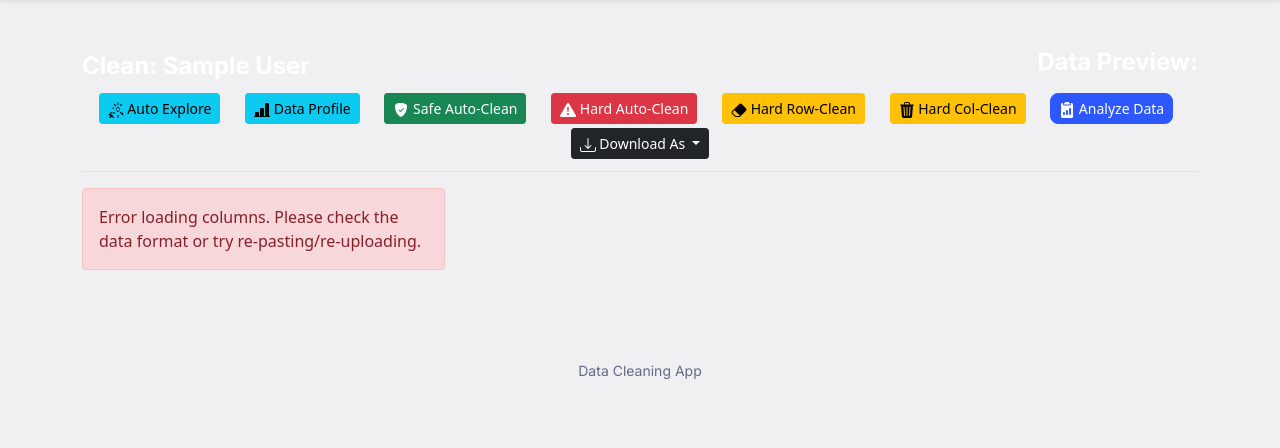
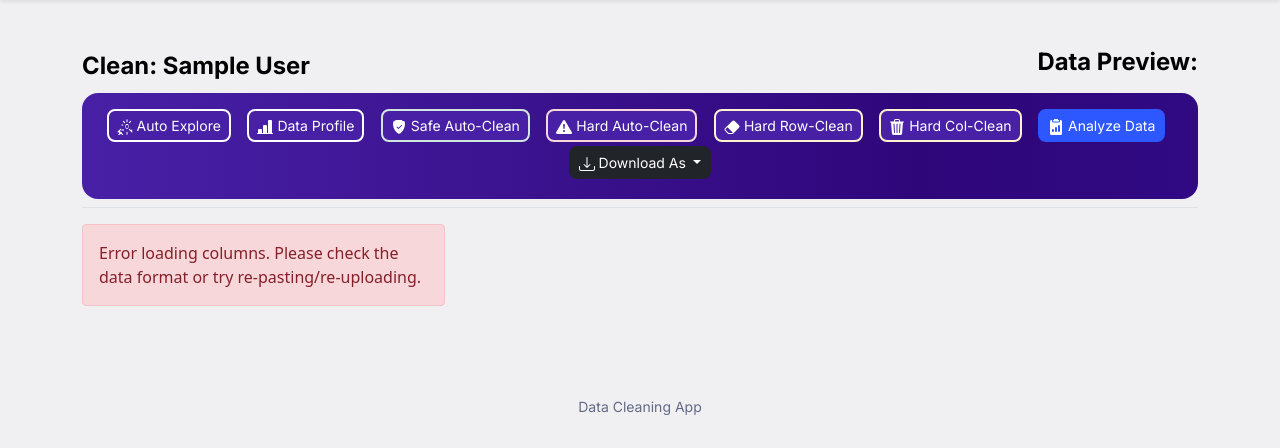
Before and after one commit to PriyanujBoruah/Data-Project, a Flask app: template templates/clean.html in a window 1280 px wide. Shown: the part 56-504 px from the top of the page. Run offline with Flask 2, Linux system fonts and the light colour scheme; the template is opened without the code that fills it, so the values that code supplies are empty; the visitor is signed in with stand-in values (Sample User, id 1).

Commit message:
Update style.css

```diff
--- a/static/css/style.css
+++ b/static/css/style.css
@@ -263,3 +263,166 @@ select[multiple] {
     h2.h4 { font-size: 1.2rem; } /* Adjust heading size */
     .profile-section .profile-stats .col-lg-4 { margin-bottom: 0.5rem; } /* Add space between stat columns on smaller screens */
 }
+
+
+
+
+
+
+
+
+
+
+
+
+
+
+
+
+
+
+.me-3 {
+    color: #000 !important;
+}
+.mb-3 {
+    color: #000;
+}
+
+.btn-toolbar {
+    background: #4820A6;
+    background: linear-gradient(90deg,rgba(72, 32, 166, 1) 0%, rgba(47, 6, 122, 1) 75%, rgba(48, 10, 131, 1) 100%);
+    border-radius: 1rem;
+    padding: 1rem;
+    width: 100%;
+}
+button {
+    border-radius: 0.5rem !important;
+    border-width: 2px !important;
+    font-family: "Inter", sans-serif;
+}
+.btn {
+    border-radius: 0.5rem !important;
+    border-width: 2px !important;
+    font-family: "Inter", sans-serif;
+}
+.btn-info {
+    background-color: #4820A6 !important;
+    color: #FFFFFF;
+    border-color: #FFFFFF !important;
+}
+.btn-info:hover {
+    background-color: #FFFFFF !important;
+}
+.btn-success {
+    background-color: #4820A6 !important;
+    color: #FFFFFF;
+    border-color: #D1E7DD !important;
+}
+.btn-success:hover {
+    background-color: #D1E7DD !important;
+    color: #000000;
+}
+.btn-danger {
+    background-color: #4820A6 !important;
+    color: #FFFFFF;
+    border-color: #F8D7DA !important;
+}
+.btn-danger:hover {
+    background-color: #F8D7DA !important;
+    color: #000000;
+}
+.btn-warning {
+    background-color: #4820A6 !important;
+    color: #FFFFFF;
+    border-color: #FFF3CD !important;
+}
+.btn-warning:hover {
+    background-color: #FFF3CD !important;
+    color: #000000;
+}
+
+#cleaningAccordion {
+    padding-top: 4px;
+}
+.accordion-item {
+    border-radius: 1rem !important;
+    border: none !important;
+}
+.accordion-button:not(.collapsed) {
+    background-color: #4820A6;
+    color: #FFF;
+}
+
+.form-select {
+    border: #F1F1F1 3px solid;
+    border-radius: 0.5rem;
+}
+
+.table-preview-container {
+    background-color: #4820A6 !important;
+    border-radius: 1rem !important;
+}
+.table thead th {
+    background-color: #4820A6;
+    color: #FFF;
+    text-align: center;
+}
+tbody, td, tfoot, th, thead, tr {
+    border: none;
+}
+
+
+.alert-secondary {
+    border-radius: 1rem;
+    padding: 2rem;
+    background-color: #FFFFFF !important;
+    font-family: "Inter", sans-serif;
+}
+.alert-secondary hr {
+    background-color: #4820A6;
+}
+.alert .list-group-item strong {
+    color: #4820A6 !important;
+}
+.alert p small em {
+    color: #2D58FF !important;
+    font-size: medium !important;
+}
+
+.profile-section {
+    border-radius: 1rem;
+    padding: 2rem;
+}
+.profile-section .accordion-flush .accordion-button {
+    background-color: #FFFFFF !important;
+    border: #F1F1F1 3px solid !important;
+    border-radius: 0.5rem !important;
+}
+.profile-section .accordion-button strong {
+    color: #4820A6;
+    font-weight: bold;
+}
+.profile-section .accordion-button small {
+    color: #636A87 !important;
+}
+h6 {
+    color: #4820A6 !important;
+}
+
+
+
+.analysis-section {
+    background-color: #FFFFFF !important;
+    border-radius: 1rem !important;
+}
+.analysis-section h4 {
+    border-bottom: 3px solid #F1F1F1 !important;
+}
+.analysis-subsection {
+    background-color: #FFFFFF !important;
+    border-radius: 1rem !important;
+    border: 3px solid #F1F1F1 !important;
+}
+select[multiple] {
+    border-radius: 0.5rem !important;
+}
```
